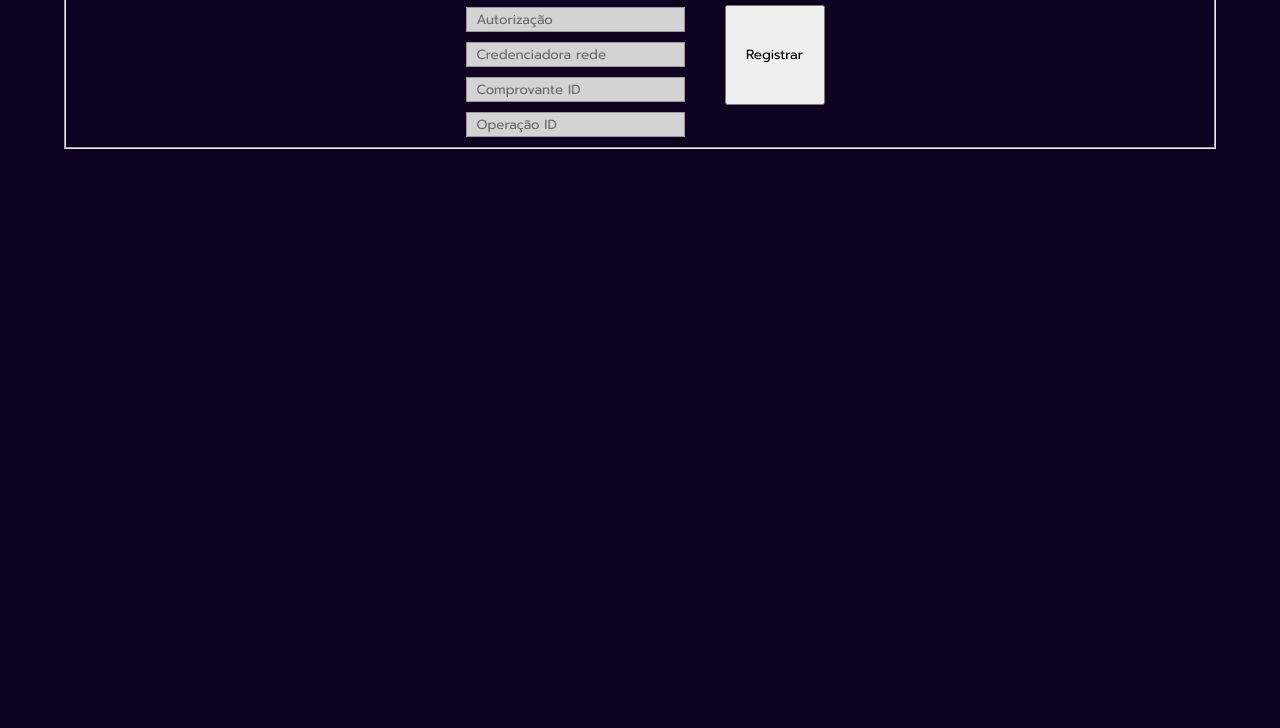
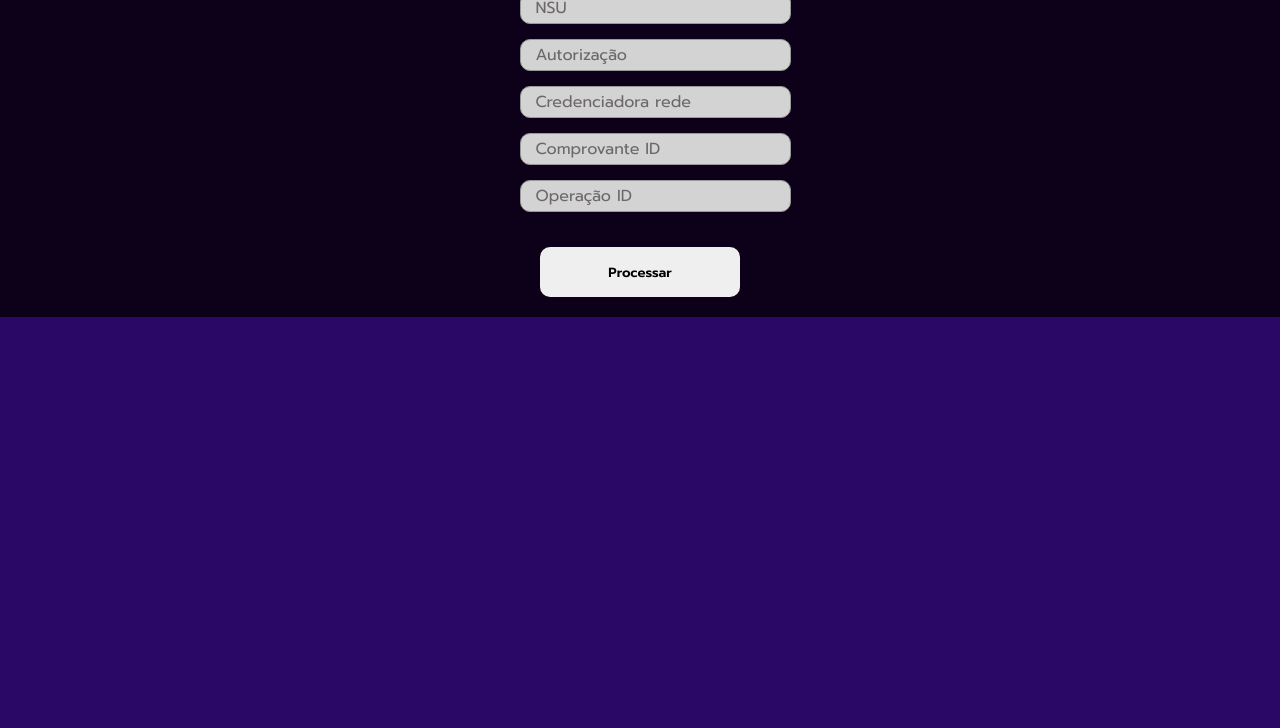
Before and after one commit to heyRickDev/automatic-SQL, a plain HTML site: page index.html in a window 1280 px wide. Shown: the part 72-800 px from the top of the page. Drawn offline with Linux system fonts and the light colour scheme.

Commit message:
styling page

```diff
--- a/index.html
+++ b/index.html
@@ -16,7 +16,7 @@
   <body>
     <form onsubmit="adicionarRegistro(event)">
       <fieldset>
-        <legend>Registros SQL</legend>
+        <h1>Automatic SQL</h1>
         <div class="registration-wrapper">
           <div class="forms-wrapper">
             <div class="input-wrapper">
@@ -56,7 +56,7 @@
             </div>
           </div>
           <div>
-            <button>Registrar</button>
+            <button>Processar</button>
           </div>
         </div>
       </fieldset>
--- a/style.css
+++ b/style.css
@@ -5,21 +5,31 @@
 }
 body {
   color: rgb(255, 255, 255);
-  background-color: #0f0120;
+  background-color: #290965;
+}
+form {
+  background-color: #0c0118;
 }
 body,
 input,
-button {
+button,
+h1 {
   font-family: "Prompt", sans-serif;
   font-weight: 400;
   font-style: normal;
 }
+h1 {
+  text-align: center;
+}
 input {
-  color: rgb(83, 78, 78);
+  color: rgb(35, 33, 33);
   background-color: lightgray;
   border: 1px solid rgb(154, 152, 152);
-  padding: 10px;
-  transition: ease-in 100ms;
+  border-radius: 10px;
+  width: 100%;
+  padding: 15px;
+  font-size: 16px;
+  transition: ease-in 200ms;
 }
 input::placeholder {
   color: rgba(83, 78, 78, 0.8);
@@ -28,17 +38,19 @@ input:hover {
   background-color: gray;
 }
 fieldset {
-  margin: 10px auto 0;
+  margin: 0 auto;
   width: 90%;
+  border: none;
 }
 .registration-wrapper {
   display: flex;
+  flex-direction: column;
   justify-content: center;
   align-items: center;
-  gap: 50px;
+  gap: 20px;
 }
 .input-wrapper {
-  margin: 10px;
+  margin: 15px;
   width: 100%;
 }
 .input-wrapper input {
@@ -46,12 +58,22 @@ fieldset {
   height: 25px;
 }
 button {
-  width: 100px;
-  height: 100px;
+  width: 200px;
+  height: 50px;
+  border-radius: 10px;
+  border: none;
+  margin: 0 auto 20px;
+  font-weight: 600;
+  transition: ease-in 200ms;
+}
+button:hover {
+  background-color: #cac4d1;
 }
 main p {
-  width: 75%;
+  width: 80%;
   border: 1px solid rgba(255, 255, 255, 0.801);
   margin: 10px auto;
   padding: 10px auto;
+  font-size: 14px;
+  background-color: #17022e;
 }
```
